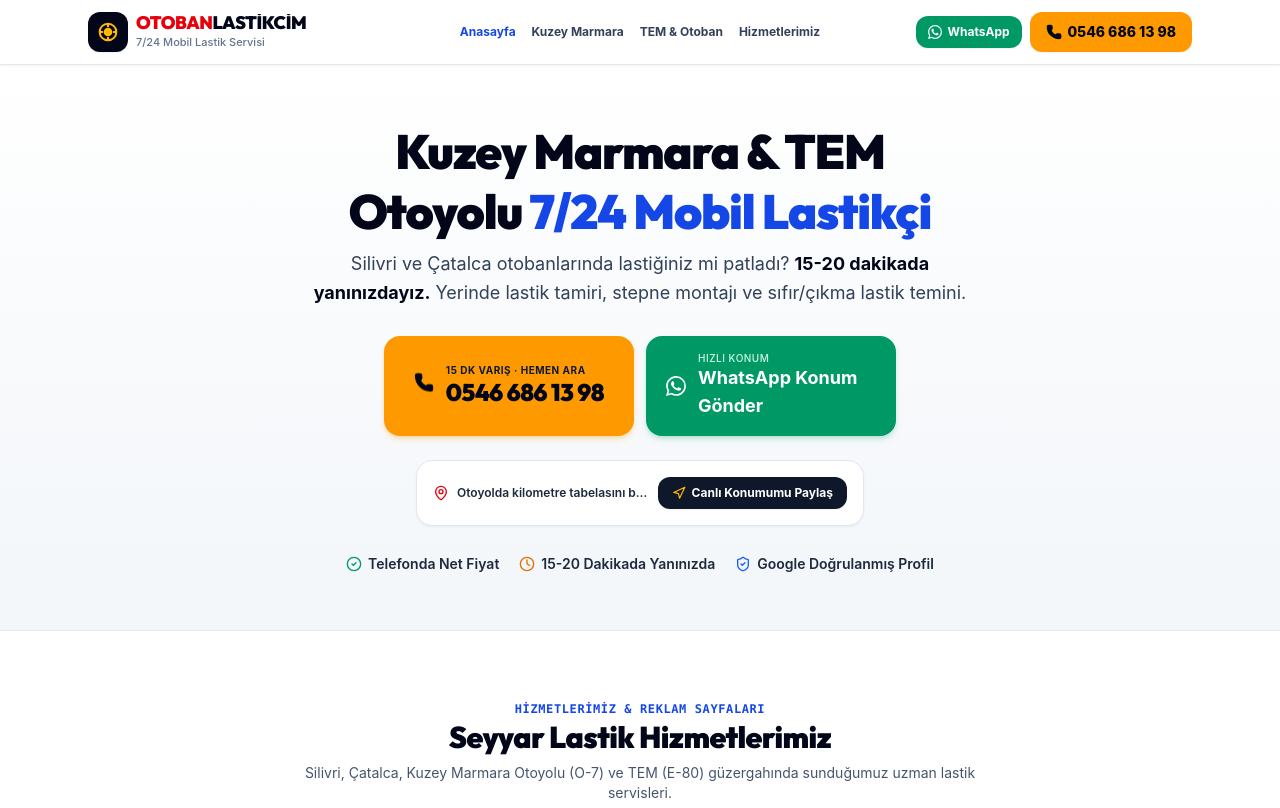
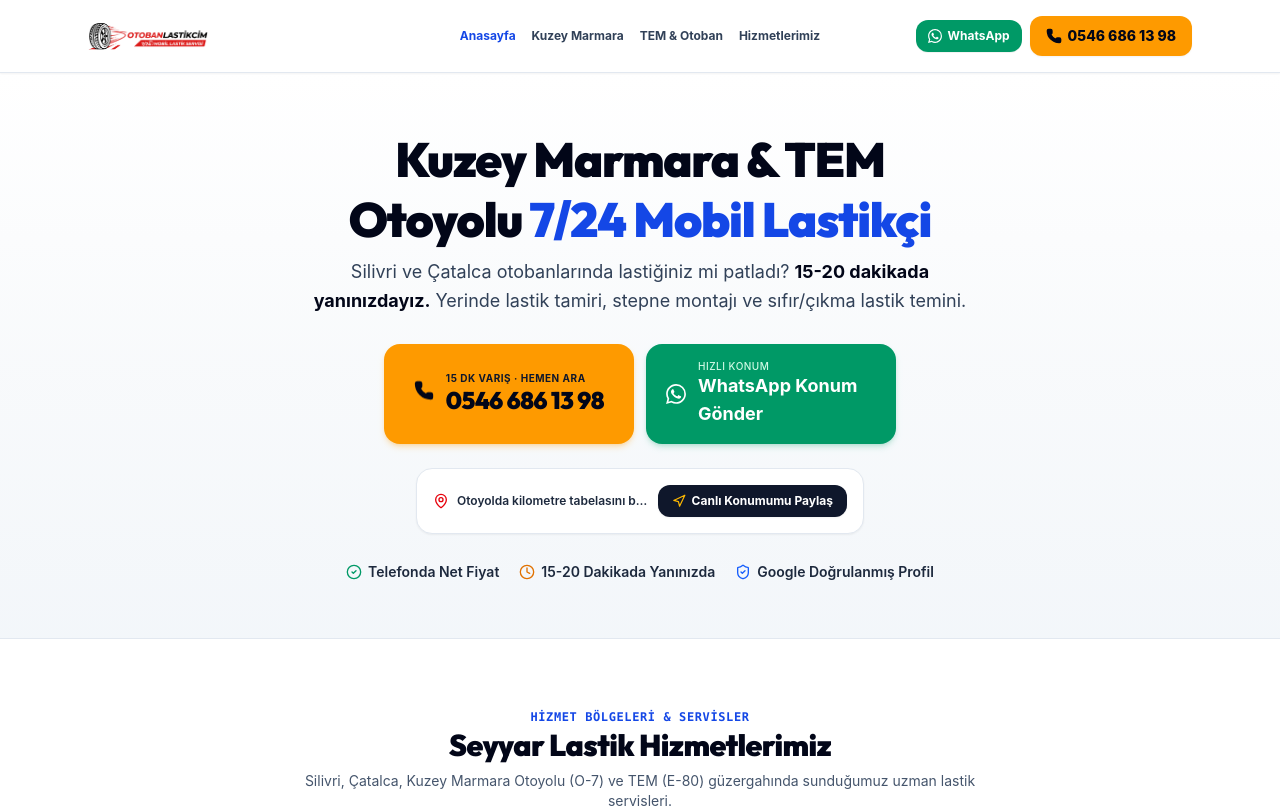
Before and after one commit to acilyolyardimlastikcim/otobanlastikcim.com, a React (Vite) app: page / in a window 1280 px wide. Shown: the top 808 px of the page. Built offline with nearby package versions, Linux system fonts and the light colour scheme.

Commit message:
chore: use actual logo image, update schema to LocalBusiness, remove Reklam Sayfalari text

```diff
--- a/index.html
+++ b/index.html
@@ -42,12 +42,12 @@
       "@context": "https://schema.org",
       "@graph": [
         {
-          "@type": "AutoRepair",
+          "@type": "LocalBusiness",
           "@id": "https://otobanlastikcim.com/#business",
           "url": "https://otobanlastikcim.com/",
           "name": "Can Oto Lastik Yol Yardım | Mobil Lastik Tamircisi",
           "alternateName": "Kurumsal Oto Lastikçi - Kuzey Marmara & TEM Seyyar Servis",
-          "image": "https://images.unsplash.com/photo-1619642751034-765dfdf7c58e",
+          "image": "https://otobanlastikcim.com/logo.png",
           "telephone": "+905466861398",
           "priceRange": "₺₺",
           "currenciesAccepted": "TRY",
--- a/src/components/EmergencyHero.tsx
+++ b/src/components/EmergencyHero.tsx
@@ -56,6 +56,7 @@ export const EmergencyHero: React.FC = () => {
           <a
             href={`tel:${PHONE_NUMBER_RAW}`}
             className="w-full sm:flex-1 inline-flex items-center justify-center gap-3 px-5 py-3.5 sm:py-4 rounded-2xl bg-amber-500 hover:bg-amber-400 active:scale-95 text-slate-950 font-black shadow-md shadow-amber-500/25 transition-all cursor-pointer"
+            aria-label="Acil telefonla arayın"
           >
             <Phone className="w-5 h-5 fill-slate-950 shrink-0 animate-bounce" />
             <div className="text-left leading-tight">
@@ -74,6 +75,7 @@ export const EmergencyHero: React.FC = () => {
             target="_blank"
             rel="noopener noreferrer"
             className="w-full sm:flex-1 inline-flex items-center justify-center gap-3 px-5 py-3.5 sm:py-4 rounded-2xl bg-emerald-600 hover:bg-emerald-500 active:scale-95 text-white font-bold shadow-md shadow-emerald-600/20 transition-all cursor-pointer"
+            aria-label="WhatsApp ile konum gönderin"
           >
             <WhatsAppIcon className="w-5 h-5 fill-white shrink-0" />
             <div className="text-left leading-tight">
--- a/src/components/Footer.tsx
+++ b/src/components/Footer.tsx
@@ -76,7 +76,7 @@ export const Footer: React.FC = () => {
           {/* Col 3: Service Ads Pages */}
           <div className="space-y-2">
             <span className="font-bold text-white block">
-              Seyyar Hizmet Reklam Sayfaları
+              Seyyar Lastik Servisleri
             </span>
             <ul className="space-y-1.5 text-xs text-slate-400">
               <li>
--- a/src/components/Header.tsx
+++ b/src/components/Header.tsx
@@ -16,22 +16,9 @@ export const Header: React.FC = () => {
         <Link
           to="/"
           className="flex items-center gap-2 text-left min-w-0 shrink cursor-pointer focus:outline-none"
+          aria-label="Anasayfa"
         >
-          <div className="w-8 h-8 sm:w-10 sm:h-10 rounded-xl bg-slate-950 text-amber-400 flex items-center justify-center font-bold shrink-0 shadow-2xs">
-            <svg className="w-4 h-4 sm:w-5 sm:h-5" viewBox="0 0 24 24" fill="none" stroke="currentColor" strokeWidth="2.4">
-              <circle cx="12" cy="12" r="10" />
-              <circle cx="12" cy="12" r="4" fill="currentColor" />
-              <path d="M12 2v4M12 18v4M2 12h4M18 12h4" />
-            </svg>
-          </div>
-          <div className="min-w-0">
-            <span className="text-sm sm:text-lg font-black tracking-tight font-display block leading-none truncate">
-              <span className="text-red-600">OTOBAN</span><span className="text-slate-950">LASTİKCİM</span>
-            </span>
-            <span className="text-[10px] sm:text-[11px] text-slate-500 font-medium block truncate mt-0.5">
-              7/24 Mobil Lastik Servisi
-            </span>
-          </div>
+          <img src="/logo.png" alt="Otoban Lastikcim" className="h-8 sm:h-10 lg:h-12 w-auto max-w-[130px] sm:max-w-[200px] lg:max-w-xs object-contain mix-blend-multiply" />
         </Link>
 
         {/* Desktop Quick Nav Links - Absolutely Centered */}
@@ -77,6 +64,7 @@ export const Header: React.FC = () => {
             target="_blank"
             rel="noopener noreferrer"
             className="hidden sm:inline-flex items-center gap-1.5 px-3 py-2 rounded-xl bg-emerald-600 hover:bg-emerald-500 text-white font-bold text-xs transition-colors shadow-2xs"
+            aria-label="WhatsApp üzerinden mesaj gönderin"
           >
             <WhatsAppIcon className="w-3.5 h-3.5 fill-white" />
             <span>WhatsApp</span>
@@ -86,6 +74,7 @@ export const Header: React.FC = () => {
             href={`tel:${PHONE_NUMBER_RAW}`}
             className="inline-flex items-center gap-1.5 px-2.5 sm:px-4 py-2 sm:py-2.5 rounded-xl bg-amber-500 hover:bg-amber-400 active:scale-95 text-slate-950 font-black text-xs sm:text-sm shadow-xs transition-all whitespace-nowrap"
             title="Hemen Ara"
+            aria-label="Hemen telefonla arayın"
           >
             <Phone className="w-3.5 h-3.5 sm:w-4 sm:h-4 fill-slate-950 shrink-0" />
             <span className="font-extrabold">{PHONE_DISPLAY}</span>
--- a/src/components/MobileStickyBar.tsx
+++ b/src/components/MobileStickyBar.tsx
@@ -14,6 +14,7 @@ export const MobileStickyBar: React.FC = () => {
           rel="noopener noreferrer"
           className="flex items-center justify-center gap-1.5 px-2 py-2 rounded-xl bg-emerald-600 hover:bg-emerald-500 active:scale-95 text-white text-xs sm:text-sm font-bold transition-all shadow-md shadow-emerald-600/20 whitespace-nowrap cursor-pointer"
           title="WhatsApp ile Konum Bildir"
+          aria-label="WhatsApp üzerinden konum gönderin"
         >
           <WhatsAppIcon className="w-4 h-4 fill-white shrink-0" />
           <span className="truncate">Konum Gönder</span>
@@ -24,6 +25,7 @@ export const MobileStickyBar: React.FC = () => {
           href={`tel:${PHONE_NUMBER_RAW}`}
           className="flex items-center justify-center gap-1.5 px-2 py-2 rounded-xl bg-amber-500 hover:bg-amber-400 active:scale-95 text-slate-950 text-xs sm:text-sm font-black transition-all shadow-md shadow-amber-500/25 whitespace-nowrap cursor-pointer"
           title="Acil Lastikçiyi Ara"
+          aria-label="Acil olarak telefonla arayın"
         >
           <Phone className="w-4 h-4 fill-slate-950 shrink-0 animate-bounce" />
           <span className="truncate">{PHONE_DISPLAY} ARA</span>
--- a/src/components/ServicesBento.tsx
+++ b/src/components/ServicesBento.tsx
@@ -52,7 +52,7 @@ export const ServicesBento: React.FC = () => {
 
         <div className="max-w-2xl mx-auto mb-10 space-y-2">
           <span className="text-xs font-bold text-blue-700 uppercase tracking-wider font-mono">
-            Hizmetlerimiz & Reklam Sayfaları
+            Hizmet Bölgeleri & Servisler
           </span>
           <h2 className="text-2xl sm:text-3xl font-black text-slate-950 font-display">
             Seyyar Lastik Hizmetlerimiz
```
Also changed, not shown: public/logo.png (added).
